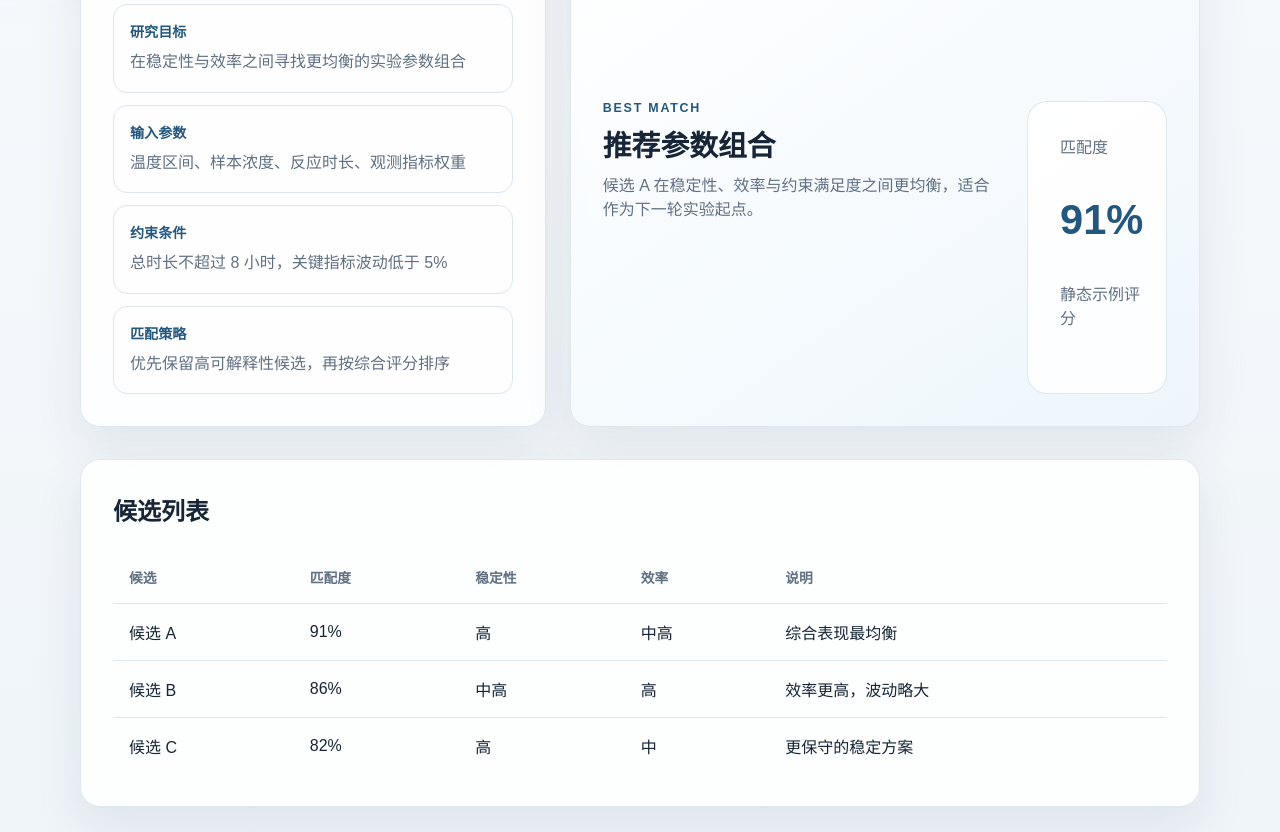
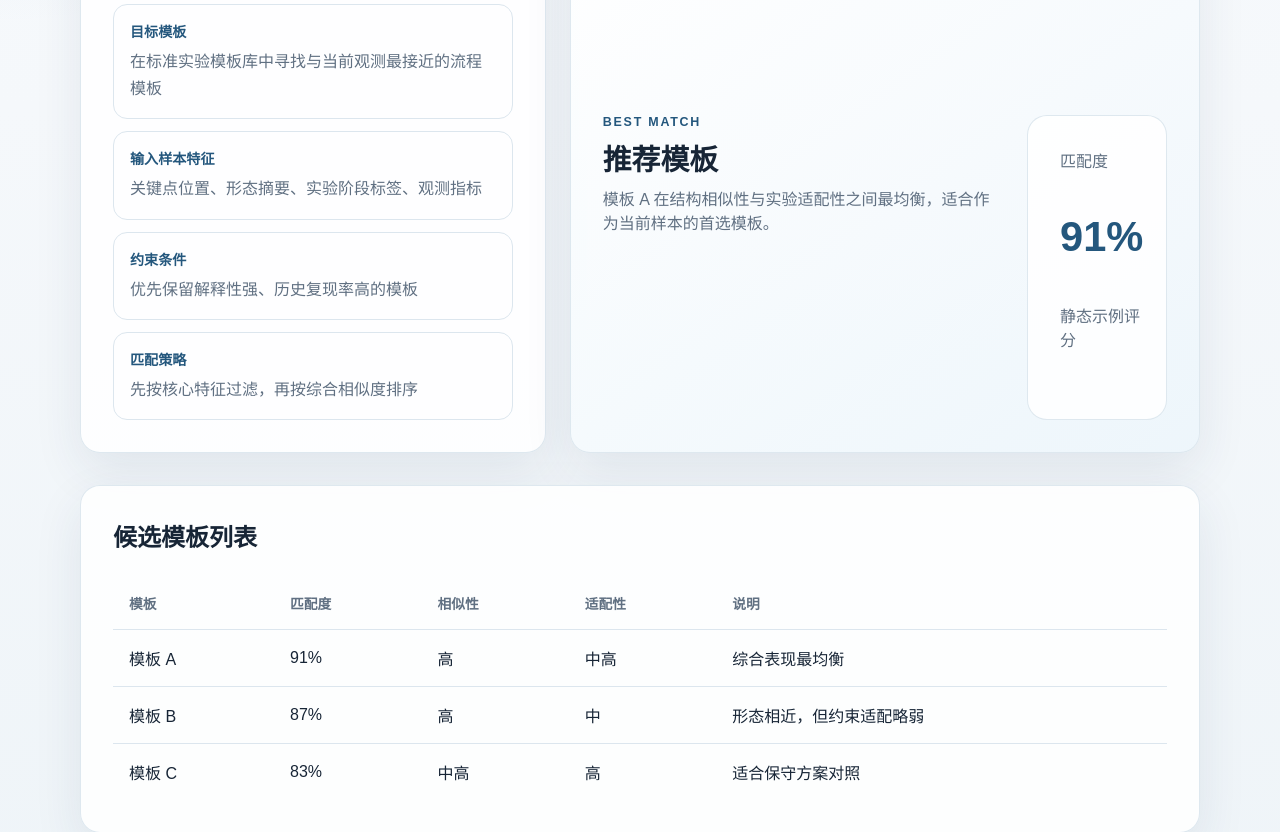
Before and after one commit to Lavandis/ai-for-science, a React (Vite) app: page /template-matching in a window 1280 px wide. Shown: the part 520-1352 px from the top of the page. Built offline with nearby package versions, Linux system fonts and the light colour scheme.

Commit message:
feat: rename parameter matching to template matching

```diff
--- a/src/App.tsx
+++ b/src/App.tsx
@@ -1,6 +1,6 @@
 import { Navigate, Route, Routes } from "react-router-dom";
 import { AppLayout } from "./components/AppLayout";
-import { ParameterMatchingPage as TemplateMatchingPage } from "./features/parameterMatching/ParameterMatchingPage";
+import { TemplateMatchingPage } from "./features/templateMatching/TemplateMatchingPage";
 import { HomePage } from "./pages/HomePage";
 import { TimeSeriesForecastPage } from "./features/timeSeriesForecast/TimeSeriesForecastPage";
 
--- a/src/features/parameterMatching/data.ts
+++ /dev/null
@@ -1,48 +0,0 @@
-export const parameterInputGroups = [
-  {
-    label: "研究目标",
-    value: "在稳定性与效率之间寻找更均衡的实验参数组合"
-  },
-  {
-    label: "输入参数",
-    value: "温度区间、样本浓度、反应时长、观测指标权重"
-  },
-  {
-    label: "约束条件",
-    value: "总时长不超过 8 小时，关键指标波动低于 5%"
-  },
-  {
-    label: "匹配策略",
-    value: "优先保留高可解释性候选，再按综合评分排序"
-  }
-];
-
-export const recommendedSet = {
-  title: "推荐参数组合",
-  score: "91%",
-  description: "候选 A 在稳定性、效率与约束满足度之间更均衡，适合作为下一轮实验起点。"
-};
-
-export const candidates = [
-  {
-    name: "候选 A",
-    match: "91%",
-    stability: "高",
-    efficiency: "中高",
-    note: "综合表现最均衡"
-  },
-  {
-    name: "候选 B",
-    match: "86%",
-    stability: "中高",
-    efficiency: "高",
-    note: "效率更高，波动略大"
-  },
-  {
-    name: "候选 C",
-    match: "82%",
-    stability: "高",
-    efficiency: "中",
-    note: "更保守的稳定方案"
-  }
-];
--- a/src/features/parameterMatching/ParameterMatchingPage.tsx
+++ b/src/features/templateMatching/TemplateMatchingPage.tsx
@@ -1,22 +1,22 @@
 import { InfoPanel } from "../../components/InfoPanel";
 import { MetricCard } from "../../components/MetricCard";
 import { PageHeader } from "../../components/PageHeader";
-import { candidates, parameterInputGroups, recommendedSet } from "./data";
-import "./parameterMatching.css";
+import { candidates, recommendedTemplate, templateInputGroups } from "./data";
+import "./templateMatching.css";
 
-export function ParameterMatchingPage() {
+export function TemplateMatchingPage() {
   return (
     <div className="page-stack">
       <PageHeader
         eyebrow="独立模块"
-        title="参数匹配"
-        description="展示科研参数匹配的输入结构、推荐组合和候选结果。当前为静态数据，后续可替换为模型 API 返回。"
+        title="模板匹配"
+        description="展示科研模板匹配的输入结构、推荐模板与候选结果。当前为静态数据，后续可替换为模型 API 返回。"
       />
 
       <div className="module-layout">
         <InfoPanel title="输入配置">
           <div className="field-list">
-            {parameterInputGroups.map((item) => (
+            {templateInputGroups.map((item) => (
               <div className="field-row" key={item.label}>
                 <span>{item.label}</span>
                 <p>{item.value}</p>
@@ -29,23 +29,23 @@ export function ParameterMatchingPage() {
           <div className="recommendation-card">
             <div>
               <p className="eyebrow">Best Match</p>
-              <h3>{recommendedSet.title}</h3>
-              <p>{recommendedSet.description}</p>
+              <h3>{recommendedTemplate.title}</h3>
+              <p>{recommendedTemplate.description}</p>
             </div>
-            <MetricCard label="匹配度" value={recommendedSet.score} note="静态示例评分" />
+            <MetricCard label="匹配度" value={recommendedTemplate.score} note="静态示例评分" />
           </div>
         </InfoPanel>
       </div>
 
-      <InfoPanel title="候选列表">
+      <InfoPanel title="候选模板列表">
         <div className="table-wrap">
           <table>
             <thead>
               <tr>
-                <th>候选</th>
+                <th>模板</th>
                 <th>匹配度</th>
-                <th>稳定性</th>
-                <th>效率</th>
+                <th>相似性</th>
+                <th>适配性</th>
                 <th>说明</th>
               </tr>
             </thead>
@@ -54,8 +54,8 @@ export function ParameterMatchingPage() {
                 <tr key={candidate.name}>
                   <td>{candidate.name}</td>
                   <td>{candidate.match}</td>
-                  <td>{candidate.stability}</td>
-                  <td>{candidate.efficiency}</td>
+                  <td>{candidate.similarity}</td>
+                  <td>{candidate.fitness}</td>
                   <td>{candidate.note}</td>
                 </tr>
               ))}
--- /dev/null
+++ b/src/features/templateMatching/data.ts
@@ -0,0 +1,48 @@
+export const templateInputGroups = [
+  {
+    label: "目标模板",
+    value: "在标准实验模板库中寻找与当前观测最接近的流程模板"
+  },
+  {
+    label: "输入样本特征",
+    value: "关键点位置、形态摘要、实验阶段标签、观测指标"
+  },
+  {
+    label: "约束条件",
+    value: "优先保留解释性强、历史复现率高的模板"
+  },
+  {
+    label: "匹配策略",
+    value: "先按核心特征过滤，再按综合相似度排序"
+  }
+];
+
+export const recommendedTemplate = {
+  title: "推荐模板",
+  score: "91%",
+  description: "模板 A 在结构相似性与实验适配性之间最均衡，适合作为当前样本的首选模板。"
+};
+
+export const candidates = [
+  {
+    name: "模板 A",
+    match: "91%",
+    similarity: "高",
+    fitness: "中高",
+    note: "综合表现最均衡"
+  },
+  {
+    name: "模板 B",
+    match: "87%",
+    similarity: "高",
+    fitness: "中",
+    note: "形态相近，但约束适配略弱"
+  },
+  {
+    name: "模板 C",
+    match: "83%",
+    similarity: "中高",
+    fitness: "高",
+    note: "适合保守方案对照"
+  }
+];
```
Also changed, not shown: src/features/templateMatching/templateMatching.css (renamed from src/features/parameterMatching/parameterMatching.css).
